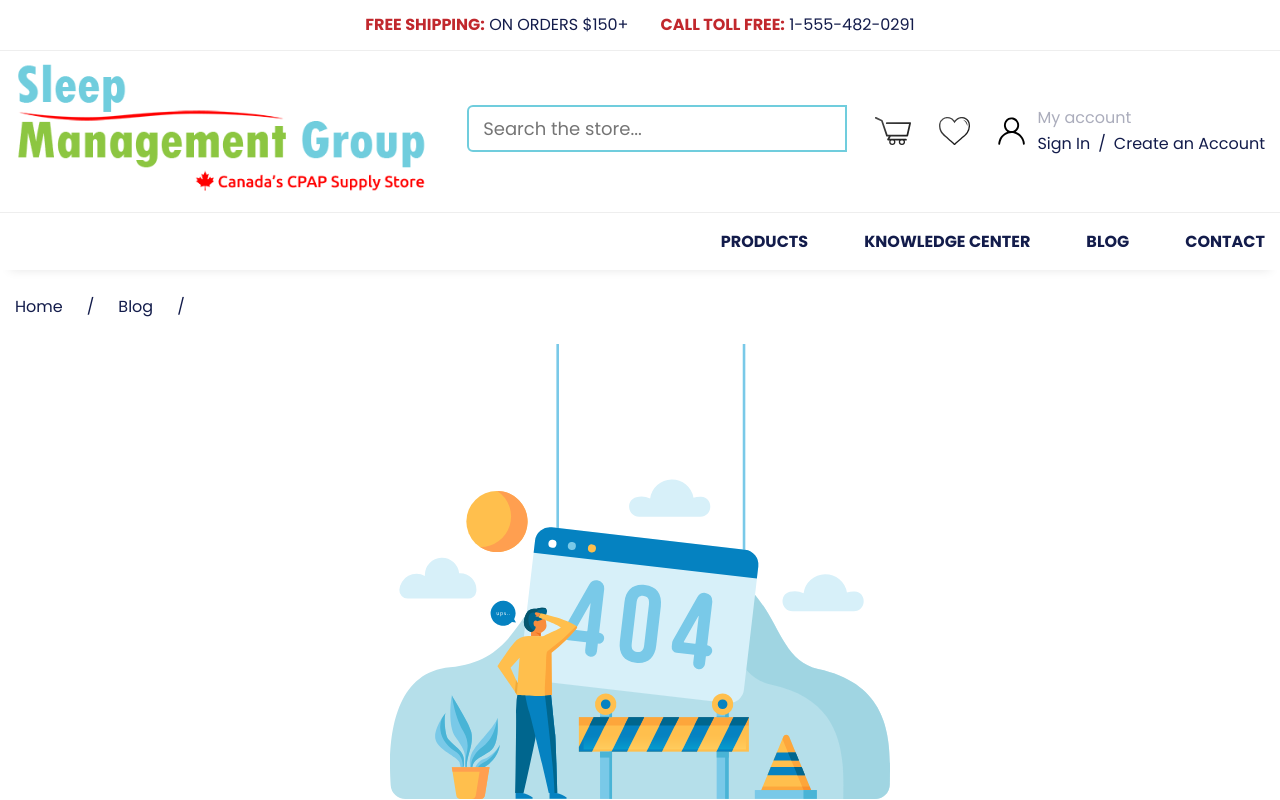
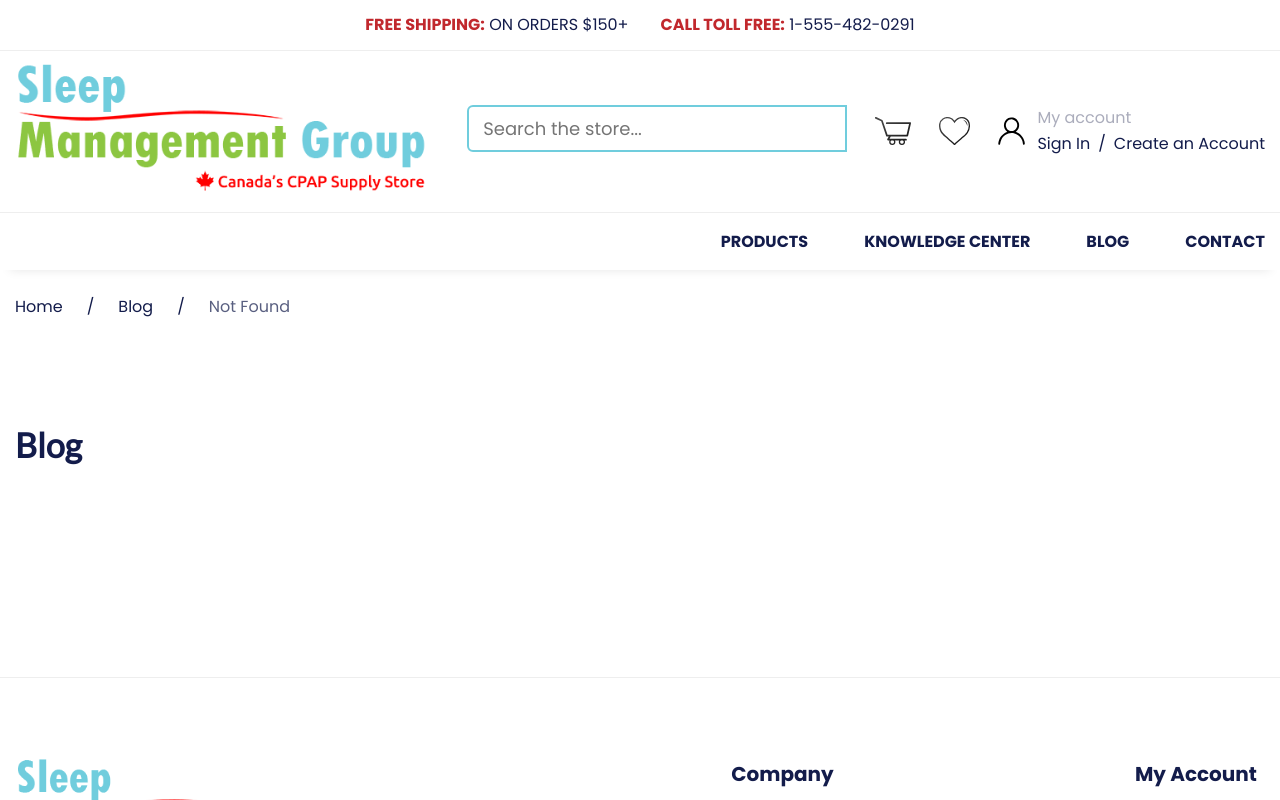
Before and after one commit to malokevi/smg-2022, a React (Create React App) app: page /blog/1 in a window 1280 px wide. Shown: the top 800 px of the page. Built offline with nearby package versions, Linux system fonts and the light colour scheme.

Commit message:
push changes

```diff
--- a/src/App.tsx
+++ b/src/App.tsx
@@ -7,7 +7,9 @@ const Home = lazy(() => import("./pages/Home"))
 const About = lazy(() => import("./pages/About"))
 const KnowledgeCenter = lazy(() => import("./pages/KnowledgeCenter"))
 const NotFound = lazy(() => import("./pages/NotFound"))
-const Blog = lazy(() => import("./pages/Blog"))
+const BlogLayout = lazy(() => import("./pages/blog/BlogLayout"))
+const Blog = lazy(() => import("./pages/blog/Blog"))
+const BlogArticle = lazy(() => import("./pages/blog/BlogArticle"))
 const Products = lazy(() => import("./pages/Products"))
 const Login = lazy(() => import("./pages/auth/Login"))
 const Register = lazy(() => import("./pages/auth/Register"))
@@ -36,7 +38,18 @@ export const routes: RouteObject[] = [
             {
                 path: "blog",
                 label: "Blog",
-                element: <Blog />
+                element: <BlogLayout />,
+                children: [
+                    {
+                        index: true,
+                        label: "Blog",
+                        element: <Blog />
+                    },
+                    {
+                        path: ":article",
+                        element: <BlogArticle />
+                    }
+                ]
             },
             {
                 path: "products",
--- /dev/null
+++ b/src/pages/blog/BlogArticle.tsx
@@ -0,0 +1,27 @@
+import styled from "styled-components"
+import { Col, Container, Row } from "../../components/Layout/Grid"
+
+const BlogArticle = () => {
+    return (
+        <StyledBlogArticle>
+            <Container>
+                <Row>
+                    <Col>
+                        <h1>Blog</h1>
+                    </Col>
+                </Row>
+            </Container>
+        </StyledBlogArticle>
+    )
+}
+
+const StyledBlogArticle = styled.div`
+    h1 {
+        margin-bottom: 52px;
+    }
+
+    padding: ${({ theme }) => theme.padding.pageBc} 0
+        ${({ theme }) => theme.padding.gap};
+`
+
+export default BlogArticle
--- /dev/null
+++ b/src/pages/blog/BlogLayout.tsx
@@ -0,0 +1,30 @@
+import styled from "styled-components"
+import { Col, Container, Row } from "../../components/Layout/Grid"
+import { Outlet } from "react-router"
+
+const BlogLayout = () => {
+    return (
+        <StyledBlogLayout>
+            <Container>
+                <Outlet />
+            </Container>
+        </StyledBlogLayout>
+    )
+}
+
+const StyledBlogLayout = styled.div`
+    h1 {
+        margin-bottom: 52px;
+    }
+
+    padding: ${({ theme }) => theme.padding.pageBc} 0
+        ${({ theme }) => theme.padding.gap};
+
+    .grid-container {
+        display: flex;
+        flex-flow: column;
+        gap: ${({ theme }) => theme.padding.gap};
+    }
+`
+
+export default BlogLayout
```
Also changed, not shown: src/pages/blog/Blog.tsx (renamed from src/pages/Blog.tsx, +4 -4 lines).
